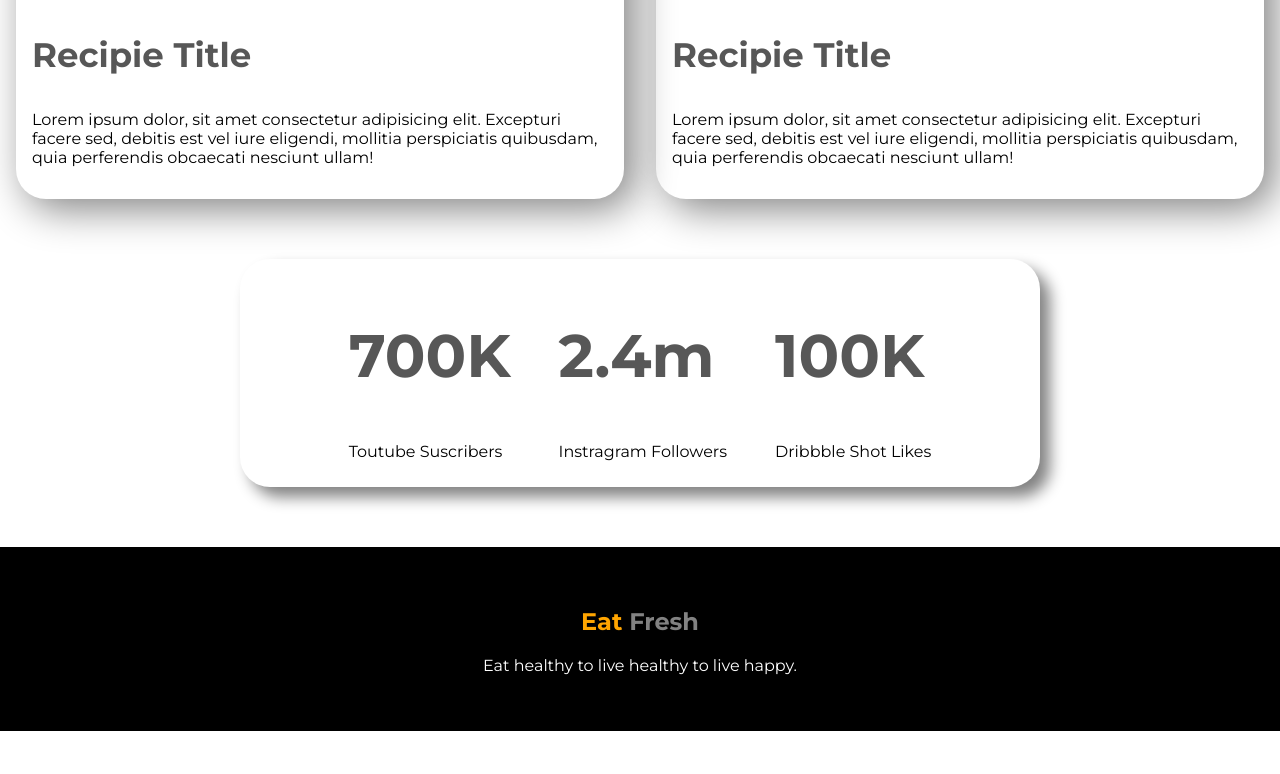
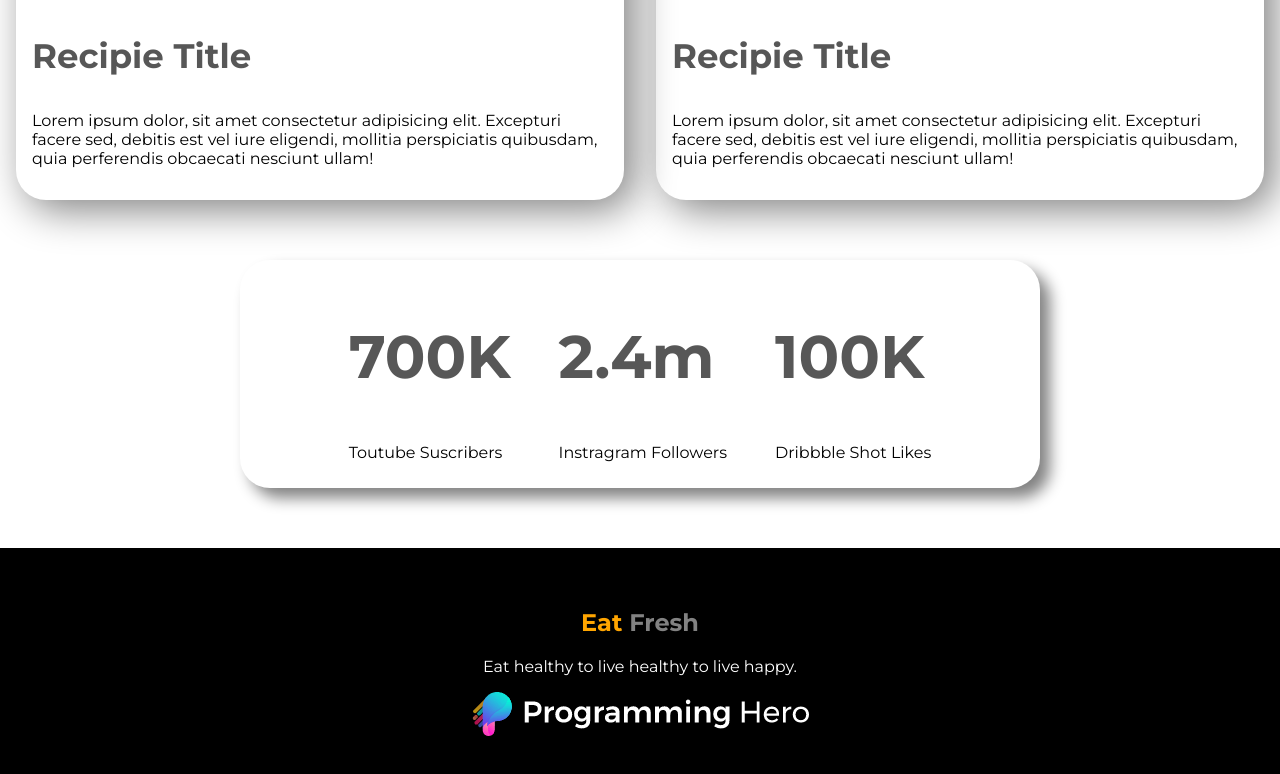
Before and after one commit to NashedShahRoni22/eat-healthy, a plain HTML site: page index.html in a window 1280 px wide. Shown: the part 1882-2656 px from the top of the page. Before the commit the page ends 2613 px from the top, so only its background shows below. Drawn offline with Linux system fonts and the light colour scheme.

Commit message:
revise 1

```diff
--- a/index.html
+++ b/index.html
@@ -83,5 +83,6 @@
 <footer>
     <h2><span style="color: orange;">Eat</span> Fresh</h2>
     <p>Eat healthy to live healthy to live happy.</p>
+    <img src="./images/PH.png" alt="">
 </footer>
 </html>
```
Also changed, not shown: images/PH.png (added), images/Project Cover5.png, images/Project Cover8.png.
